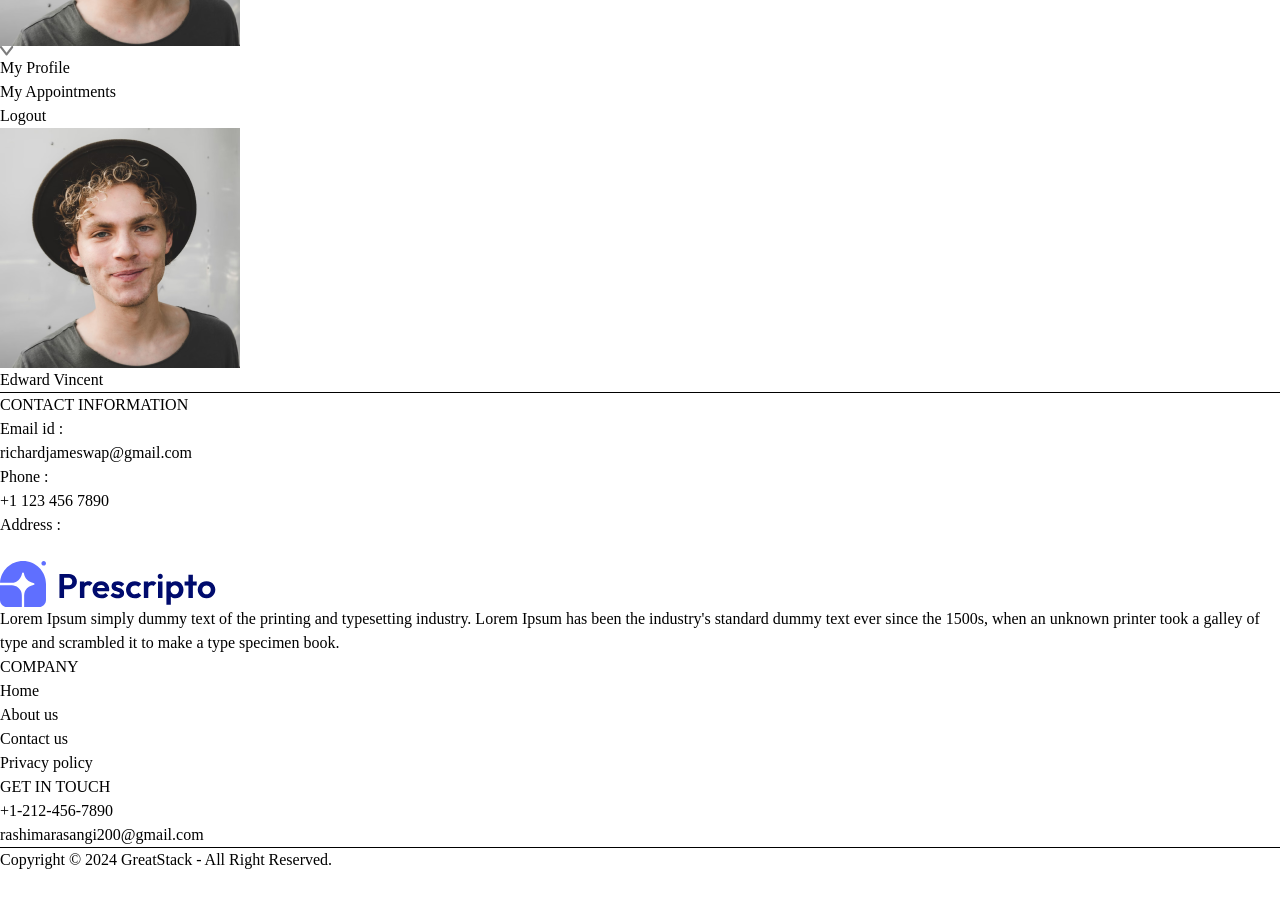
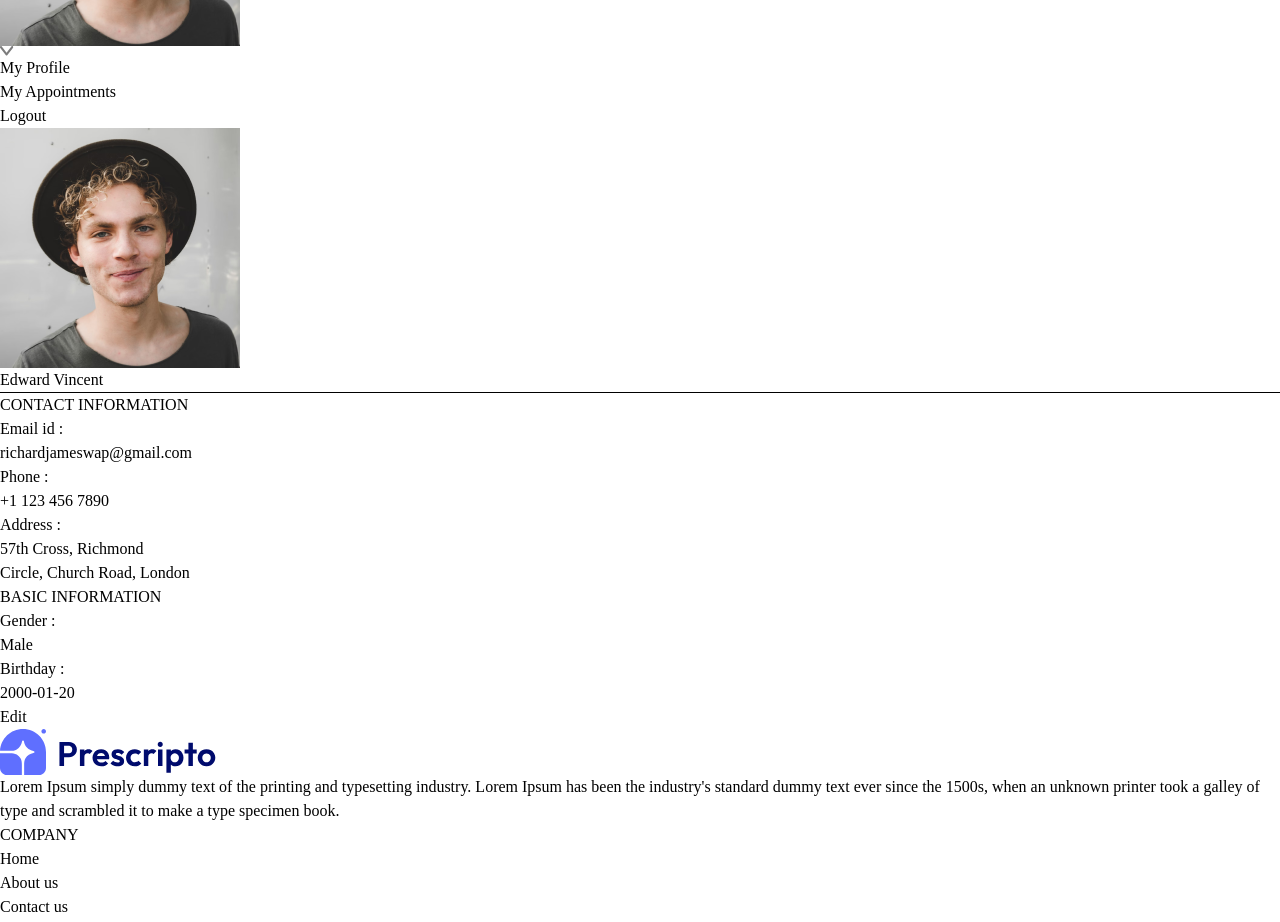
Before and after one commit to rashimarasangi/Prescripto, a React (Vite) app in the folder frontend/: page /myprofile in a window 1280 px wide. Shown: the part 340-1262 px from the top of the page. Before the commit the page ends 1212 px from the top, so only its background shows below. Built offline with nearby package versions, Linux system fonts and the light colour scheme.

Commit message:
updated my profile section is added

```diff
--- a/frontend/src/pages/MyProfile.jsx
+++ b/frontend/src/pages/MyProfile.jsx
@@ -18,34 +18,69 @@ const MyProfile = () => {
 
   const [isEdit ,setIsEdit] = useState(false)
   return (
-    <div>
-      <img src={userData.image} alt="" />
+    <div className='max-w-lg flex flex-col gap-2 text-sm'>
+      <img className='w-36 rounded' src={userData.image} alt="" />
       {
         isEdit
-        ?<input type ="text" value={userData.name} onChange={e=> setUserData(prev =>({...prev,name:e.target.value}))}/>
-        :<p>{userData.name}</p>
+        ?<input className='bg-gray-50 text-3xl font-medium max-w-60 mt-4' type ="text" value={userData.name} onChange={e=> setUserData(prev =>({...prev,name:e.target.value}))}/>
+        :<p className='font-medium text-3xl text-neutral-800 mt-4'>{userData.name}</p>
       }
-      <hr />
+      <hr className='bg-zinc-400 h-[1px] border-none' />
       <div>
-        <p>CONTACT INFORMATION</p>
-        <div>
-          <p>Email id :</p>
-          <p>{userData.email}</p>
-          <p>Phone :</p>
+        <p className='text-neutral-500 underline mt-3'>CONTACT INFORMATION</p>
+        <div className='grid grid-cols-[1fr_3fr] gap-y-2.5 mt-3 text-neutral-700'>
+          <p className='font-medium'>Email id :</p>
+          <p className='text-blue-500'>{userData.email}</p>
+          <p className='font-medium'>Phone :</p>
           {
         isEdit
-        ?<input type ="text" value={userData.phone} onChange={e=> setUserData(prev =>({...prev,phone:e.target.value}))}/>
-        :<p>{userData.phone}</p>
+        ?<input className='bg-gray-100 max-w-52' type ="text" value={userData.phone} onChange={e=> setUserData(prev =>({...prev,phone:e.target.value}))}/>
+        :<p className='text-blue-400'>{userData.phone}</p>
       }
-         <p>Address :</p>
+         <p className='font-medium'>Address :</p>
          {
           isEdit
-          ?<p></p>
-          :<p>
-            <input type="text" /><input type="text" />
+          ?<p>
+            <input className='bg-gray-50' onChange={(e)=> setUserData(prev=>({...prev,address: {...prev.address, line1: e.target.value}}))} value={userData.address.line1} type="text" />
+            <br />
+            <input className='bg-gray-50' onChange={(e)=> setUserData(prev=>({...prev,address: {...prev.address, line2: e.target.value}}))} value={userData.address.line2} type="text" />
+          </p>
+          :<p className='text-gray-500'>
+            {userData.address.line1}
+            <br />
+            {userData.address.line2}
           </p>
          }
         </div>
+      </div>
+      <div>
+        <p className='text-neutral-500 underline mt-3'>
+          BASIC INFORMATION
+        </p>
+        <div className=' grid grid-cols-[1fr_3fr] gap-y-2.5 mt-3 text-neutral-700'>
+          <p className='font-medium'>Gender :</p>
+                {
+        isEdit
+        ?<select className='max-w-20 bg-gray-100' onChange={(e)=> setUserData(prev => ({...prev,gender: e.target.value}))} value={userData.gender}>
+          <option value="Male">Male</option>
+          <option value="Female">Female</option>
+        </select>
+        :<p className='text-gray-400'>{userData.gender}</p>
+      }
+      <p className='font-medium'>Birthday :</p>
+      {
+        isEdit
+        ? <input className='max-w-28 bg-gray-100' type='date' onChange={(e)=> setUserData(prev => ({...prev,dob: e.target.value}))} value={userData.dob} />
+        : <p className='text-gray-400'>{userData.dob}</p>
+      }
+        </div>
+      </div>
+      <div className='mt-10'>
+        {
+          isEdit
+          ?<button className='border border-blue-600 px-8 py-2 rounded-full hover:bg-blue-600 hover:text-white transition-all' onClick={()=>setIsEdit(false)}>Save Information</button>
+          :<button className='border border-blue-600 px-8 py-2 rounded-full hover:bg-blue-600 hover:text-white transition-all ' onClick={()=>setIsEdit(true)}>Edit</button>
+        }
       </div>
     </div>
   )
```
